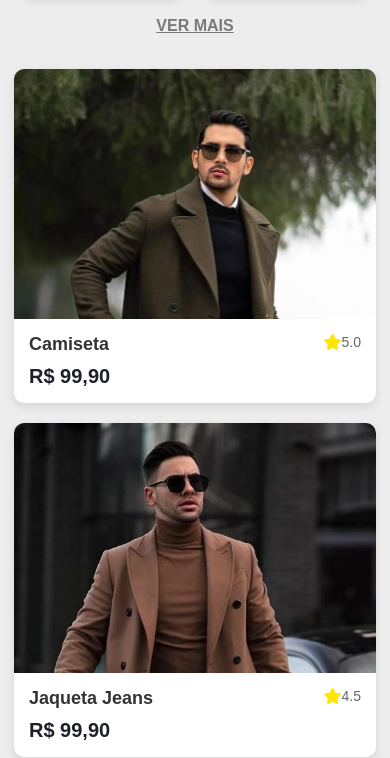
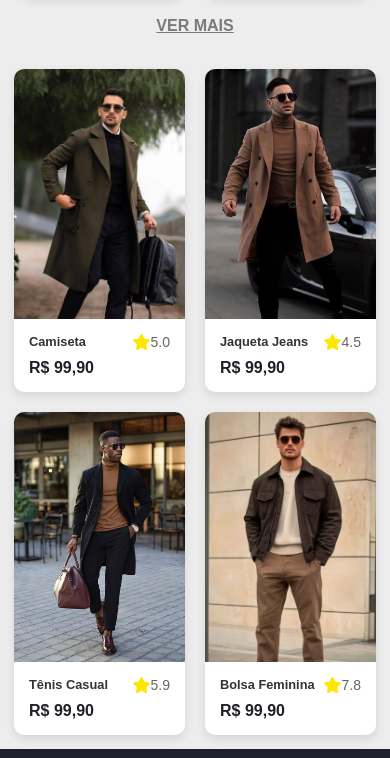
Before and after one commit to antoniofrancisco2/e-commerce-mixon, a website: page index.html in a window 390 px wide. Shown: the part 2325-3083 px from the top of the page. Drawn offline with nearby package versions, Linux system fonts and the light colour scheme.

Commit message:
ajustes no h1 e spam-shoop

```diff
--- a/estilos/style.css
+++ b/estilos/style.css
@@ -586,7 +586,7 @@ p {
 
 .price-shoop {
   display: flex;
-  font-size: 20px;
+  font-size: 1rem;
   color: var(--cor-3);
   font-weight: bold;
 }
@@ -611,11 +611,15 @@ p {
   .container-cards {
       grid-template-columns: repeat(2, 1fr); /* 2 colunas flexíveis em telas menores */
   }
+
+  h2 {
+    font-size: 0.8rem;
+  }
 }
 
 @media (max-width: 480px) {
   .container-cards {
-      grid-template-columns: 1fr; /* 1 coluna para telas muito pequenas */
+      grid-template-columns: 2, 1fr; /* 1 coluna para telas muito pequenas */
   }
 }
 
```
